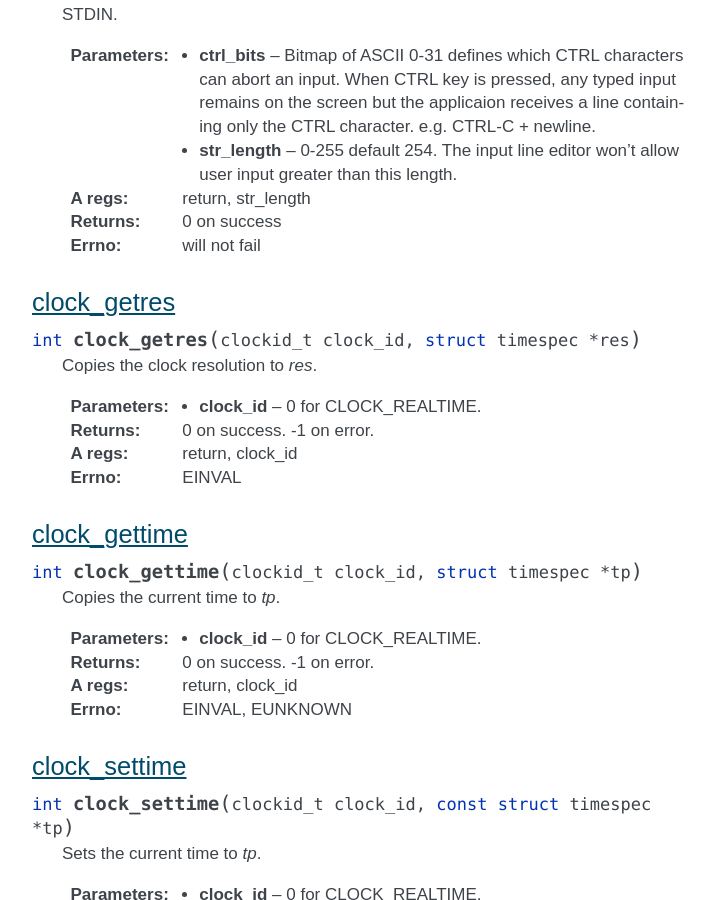
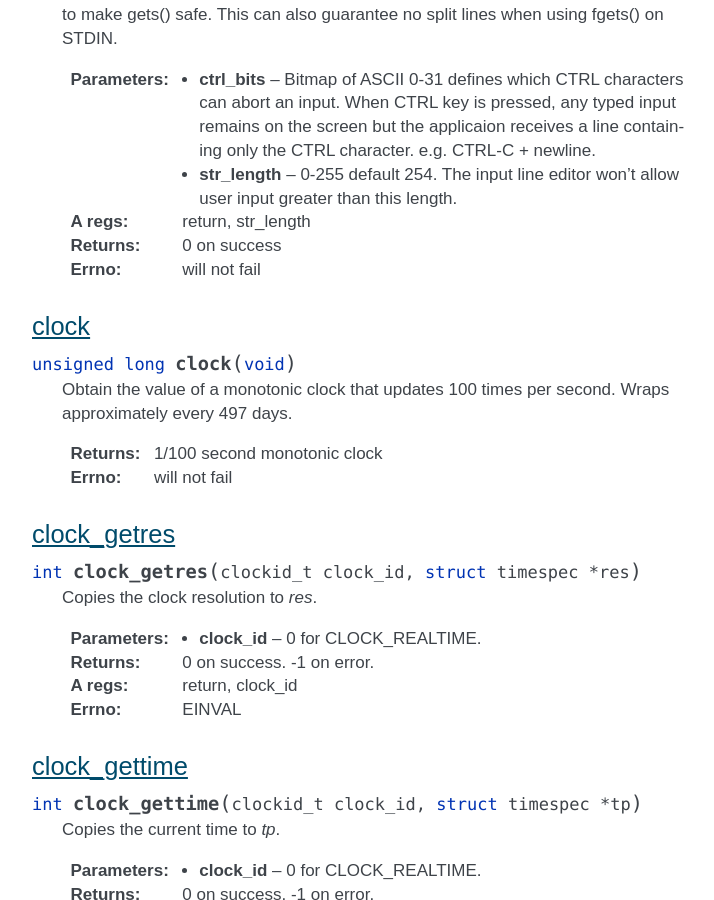
Before and after one commit to picocomputer/picocomputer.github.io, a Sphinx documentation site: the page built from docs/source/api.rst, in a window 1280 px wide and 900 px high, scrolled down 5681 px. Shown: the whole window, without its empty margins (388-1102 px from the left). Built offline with Sphinx 7.4.7, drawn with Linux system fonts in a browser that asks for light colours.

Commit message:
add api clock()

```diff
--- a/docs/source/api.rst
+++ b/docs/source/api.rst
@@ -182,6 +182,17 @@ stdin_opt
    :param str_length: 0-255 default 254. The input line editor won't allow user input greater than this length.
    :a regs: return, str_length
    :returns: 0 on success
+   :errno: will not fail
+
+
+clock
+-----
+
+.. c:function:: unsigned long clock(void)
+
+   Obtain the value of a monotonic clock that updates 100 times per second. Wraps approximately every 497 days.
+
+   :returns: 1/100 second monotonic clock
    :errno: will not fail
 
 
```
